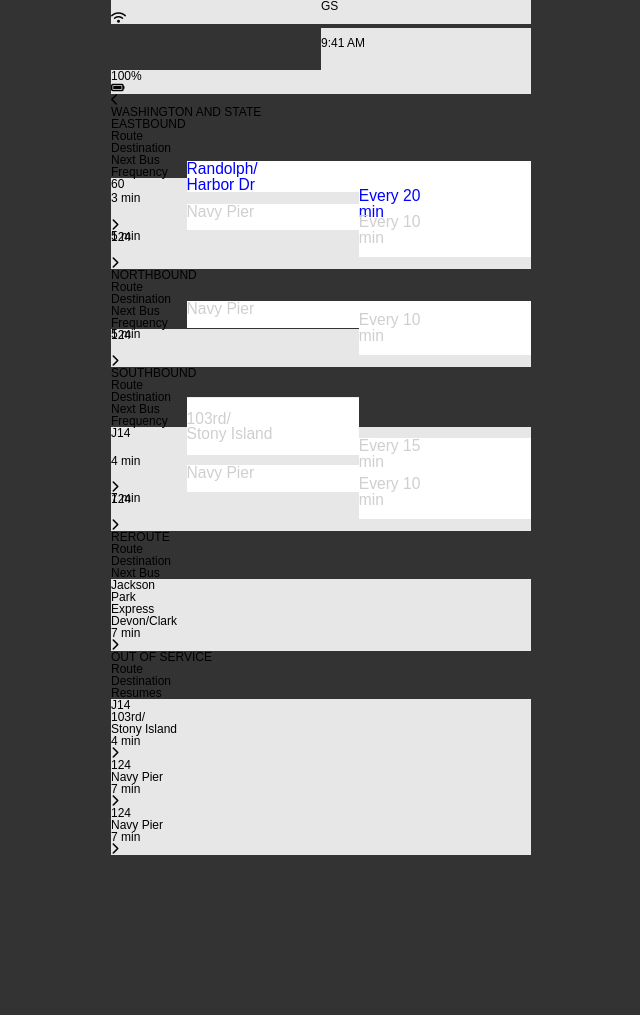
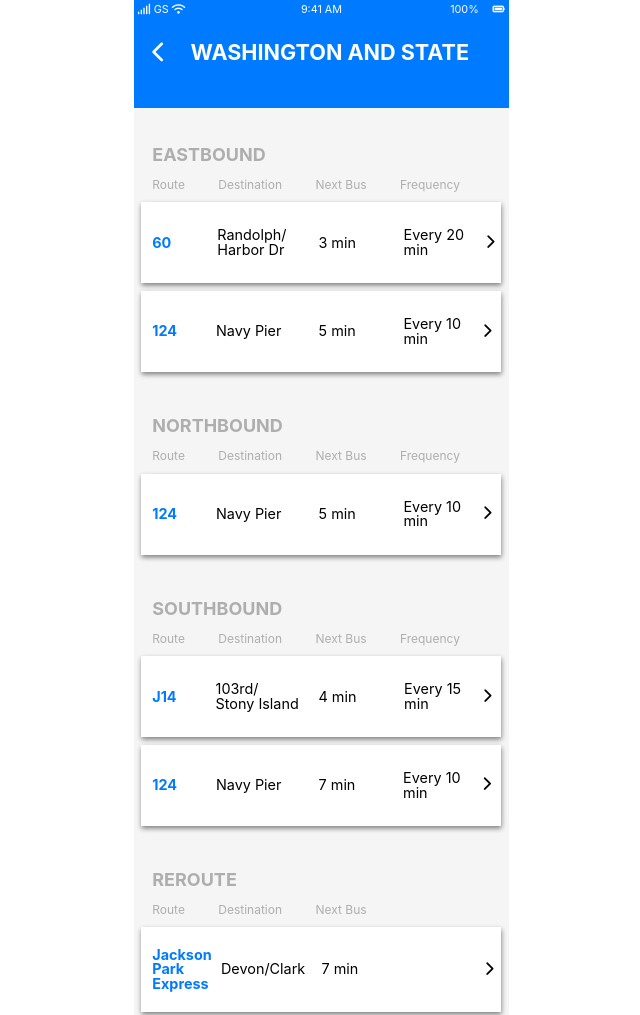
Before and after one commit to jackgumina/busybus, a plain HTML site: page index.html in a window 1280 px wide. Shown: the top 1015 px of the page, without its empty margins (319-959 px from the left). Before the commit the page ends 855 px from the top, so only its background shows below. Drawn offline with Linux system fonts and the light colour scheme.

Commit message:
REVISED css commit

```diff
--- a/css/style.css
+++ b/css/style.css
@@ -2,238 +2,225 @@
   box-sizing: border-box;
 }
 
-body {
-  background-color: #333;
-  font-family: sans-serif;
+.container {
+  margin: 0 auto;
+  width: 375px;
   font-size: 12px;
+  padding: 0 0 1% 0;
+  background-color: #f5f5f5;
 }
 
-.container {
-  margin: 0 auto;
-  width: 420px;
+body {
+  font-family: -apple-system, Helvetica, sans-serif;
 }
 
-div {
-  background-color: #e7e7e7;
+.status-bar {
+  background-color: #007aff;
+  color: #fff;
+  font-size: 90%;
 }
 
-.batteryicon {
-  float: right;
-  margin: 2% 0 0 0;
-  padding: 0 0 4.7% 1%;
-  width: 5%;
+.status-bar div {
+  display: inline-block;
+  padding-top: 1%;
 }
 
-.batterylife {
-  float: right;
-  margin: 2% 0 0 0;
-  padding: 0 0 4.7% 25%;
+.signal {
+  padding-left: 1%;
 }
 
 .time {
-  align-content: center;
-  margin: 1% 0 0 50%;
-  padding: 2% 0 5% 0;
-  width: 50%;
+  padding-left: 30%;
 }
 
-.signal {
-  float: left;
-  margin: -10% 0 0 0;
-  padding: 2% 2% 5.2% 1%;
-  width: 50%;
+.battery-percentage {
+  padding-left: 28%;
 }
 
-.backarrow {
-  float:left;
-  margin: 0 1% 0 1%;
-  color: blue;
-  font-size: 175%;
+.battery-icon {
+  float: right;
+  padding-right: 1%;
 }
 
-.backtext {
-  margin: 0 0 0 3%;
-  padding: .3% 0 0 0;
-  font-size: 150%;
-  color: blue;
+.main-header {
+  background-color: #007aff;
+  color: #fff;
+  padding: 7% 0 12% 0;
+  font-size: 180%;
 }
 
-.title {
-  font-size: 200%;
-  font-weight: bold;
-  margin: -4.7% 0 0 0;
-  padding: 0 0 5% 25%;
+.main-header i, h1 {
+  display: inline-block;
 }
 
-.divider {
-  color: #000;
-  font-size: 500%;
+.main-header i {
+  padding: 0 0 0 5%;
 }
 
-.directiontitle {
-  text-transform: uppercase;
-  font-size: 120%;
-  color: #575757;
-  margin: 0 0 0 0;
-  padding: 6% 0 1% 2%;
-  width: 100%;
-  border: solid #868686;
-  border-width: 1px 0 0 0;
+.main-header h1 {
+  font-weight: bolder;
+  padding: 0 0 0 5%;
 }
 
-.directiontitle1 {
-  text-transform: uppercase;
-  font-size: 120%;
-  color: #575757;
-  margin: 0 0 0 0;
-  padding: 6% 0 1% 2%;
-  width: 100%;
+.directions li {
+  background-color: #f5f5f5;
+  font-size: 150%;
+  color: #aeaeae;
+  font-weight: bolder;
+  padding: 10% 0 4% 5%;
 }
 
-.directiontitle2 {
-  text-transform: uppercase;
-  font-size: 120%;
-  color: #575757;
-  margin: 3% 0 0 0;
-  padding: 6% 0 1% 2%;
-  width: 100%;
+.subheadings li {
+  font-size: 100%;
+  display: inline;
+  color: #aeaeae;
+  padding: 0 3% 0 5%;
+  font-weight: normal;
 }
 
-.routenumber1 {
-  font-size: 130%;
-  font-weight: bold;
-  color: blue;
+.subheadings {
+  background-color: #f5f5f5;
+  padding: 0 0 3% 0;
+}
+
+.data {
+  font-size: 120%;
   background-color: #fff;
-  margin: 0 0 0 0;
-  padding: 3% 0 3% 5%;
+  padding: 7% 0% 7% 3%;
+  margin: 0 2% 2% 2%;
+  box-shadow: 0 2px 5px .5px grey;
+}
+
+.data h3 {
+  display: inline-block;
+  vertical-align: middle;
+}
+
+.route1 {
+  color: #007aff;
+  font-weight: bolder;
+  padding: 0 12% 0 0;
 }
 
 .destination1 {
-  font-size: 130%;
-  color: blue;
-  background-color: #fff;
-  margin: -6.8% 0 0 18%;
+  padding: 0 8% 0 0;
+}
+
+.next-bus1 {
+  padding: 0 12.5% 0 0;
 }
 
 .frequency1 {
-  font-size: 130%;
-  color: blue;
-  background-color: #fff;
-  margin: -3.8% 0 0 59%;
+  padding: 0 5% 0 0;
 }
 
-.rightarrow {
-  font-size: 130%;
-  color: #cecece;
-  float: right;
-  background-color: #fff;
-  margin: -4% 2% 0 0;
-}
-
-.rightarrow1 {
-  font-size: 130%;
-  color: #cecece;
-  float: right;
-  background-color: #fff;
-  margin: -7% 2% 0 0;
-}
-
-.rightarrow2 {
-  font-size: 130%;
-  color: #cecece;
-  float: right;
-  background-color: #fff;
-  margin: -6.7% 2% 0 0;
-}
-
-.routenumber {
-  font-size: 130%;
-  background-color: #fff;
-  margin: 3% 0 0 0;
-  padding: 3% 0 3% 5%;
-  border: solid #ededed;
-  border-width: 1px 0 0 0;
-  width: 18%;
-}
-
-.destination {
-  font-size: 130%;
-  background-color: #fff;
-  margin: -10% 0 0 18%;
-  padding: 3% 0 3% 0;
-  border: solid #ededed;
-  border-width: 1px 0 0 0;
-  width: 41%;
-}
-
-.frequency {
-  font-size: 130%;
-  background-color: #fff;
-  margin: -9.9% 0 0 59%;
-  padding: 3% 0 3% 0;
-  width: 41%;
-}
-
-.destination11 {
-  font-size: 130%;
-  color: blue;
-  background-color: #fff;
-  margin: -6.8% 0 0 59%;
-}
-
-.routenumber2 {
-  font-size: 130%;
-  color: #cfcfcf;
-  background-color: #fff;
-  margin: 0 0 3% 0;
-  padding: 3% 0 3% 5%;
+.route2 {
+  color: #007aff;
+  font-weight: bolder;
+  padding: 0 10% 0 0;
 }
 
 .destination2 {
-  font-size: 130%;
-  color: #cfcfcf;
-  background-color: #fff;
-  margin: -9.5% 0 0 18%;
-  padding: 0 0 2.7% 0;
+  padding: 0 9.5% 0 0;
+}
+
+.next-bus2 {
+  padding: 0 12.5% 0 0;
 }
 
 .frequency2 {
-  font-size: 130%;
-  color: #cfcfcf;
-  background-color: #fff;
-  margin: -6.7% 0 0 59%;
-  padding: 0 0 2.8% 0;
-}
-
-.routenumber3 {
-  font-size: 130%;
-  color: #cfcfcf;
-  background-color: #fff;
-  margin: 0 0 0 0;
-  padding: 3% 0 3% 5%;
-  border: solid #ededed;
-  border-width: 1px 0 0 0;
-  width: 18%;
+  padding: 0 5% 0 0;
 }
 
 .destination3 {
-  font-size: 130%;
-  color: #cfcfcf;
-  background-color: #fff;
-  margin: -10% 0 0 18%;
-  padding: 3% 0 3% 0;
-  border: solid #ededed;
-  border-width: 1px 0 0 0;
-  width: 41%;
+  padding: 0 4.5% 0 0;
 }
 
-.frequency3 {
-  font-size: 130%;
-  color: #cfcfcf;
+.route4 {
+  color: #007aff;
+  font-weight: bolder;
+  padding: 0 1.5% 0 0;
+}
+
+.destination4 {
+  padding: 0 3.5% 0 0;
+}
+
+.next-bus4 {
+  padding: 0 35% 0 0;
+}
+
+.data1 {
+  font-size: 120%;
   background-color: #fff;
-  margin: -10.1% 0 0 59%;
-  padding: 3% 0 3% 0;
-  border: solid #ededed;
-  border-width: 1px 0 0 0;
-  width: 41%;
+  padding: 5.5% 0% 5.5% 3%;
+  margin: 0 2% 2% 2%;
+  box-shadow: 0 2px 5px .5px grey;
 }
+
+.data1 h3 {
+  display: inline-block;
+  vertical-align: middle;
+}
+
+.data2 {
+  font-size: 120%;
+  background-color: #fff;
+  padding: 8.5% 0% 8.5% 3%;
+  margin: 0 2% 2% 2%;
+  box-shadow: 0 2px 5px .5px grey;
+}
+
+.data2 h3 {
+  display: inline-block;
+  vertical-align: middle;
+}
+
+.route5 {
+  color: #aeaeae;
+  font-weight: bolder;
+  padding: 0 10% 0 0;
+}
+
+.destination5 {
+  padding: 0 9.5% 0 0;
+  color: #aeaeae;
+}
+
+.next-bus5 {
+  padding: 0 35% 0 0;
+  color: #aeaeae;
+}
+
+.destination6 {
+  padding: 0 4.5% 0 0;
+  color: #aeaeae;
+}
+
+.data3 {
+  font-size: 120%;
+  background-color: #fff;
+  padding: 8.5% 0% 8.5% 3%;
+  margin: 0 2% 2% 2%;
+  box-shadow: 0 2px 5px .5px grey;
+  color: #aeaeae;
+}
+
+.data3 h3 {
+  display: inline-block;
+  vertical-align: middle;
+}
+
+.data4 {
+  font-size: 120%;
+  background-color: #fff;
+  padding: 7% 0% 7% 3%;
+  margin: 0 2% 2% 2%;
+  box-shadow: 0 2px 5px .5px grey;
+  color: #aeaeae;
+}
+
+.data4 h3 {
+  display: inline-block;
+  vertical-align: middle;
+}
```
